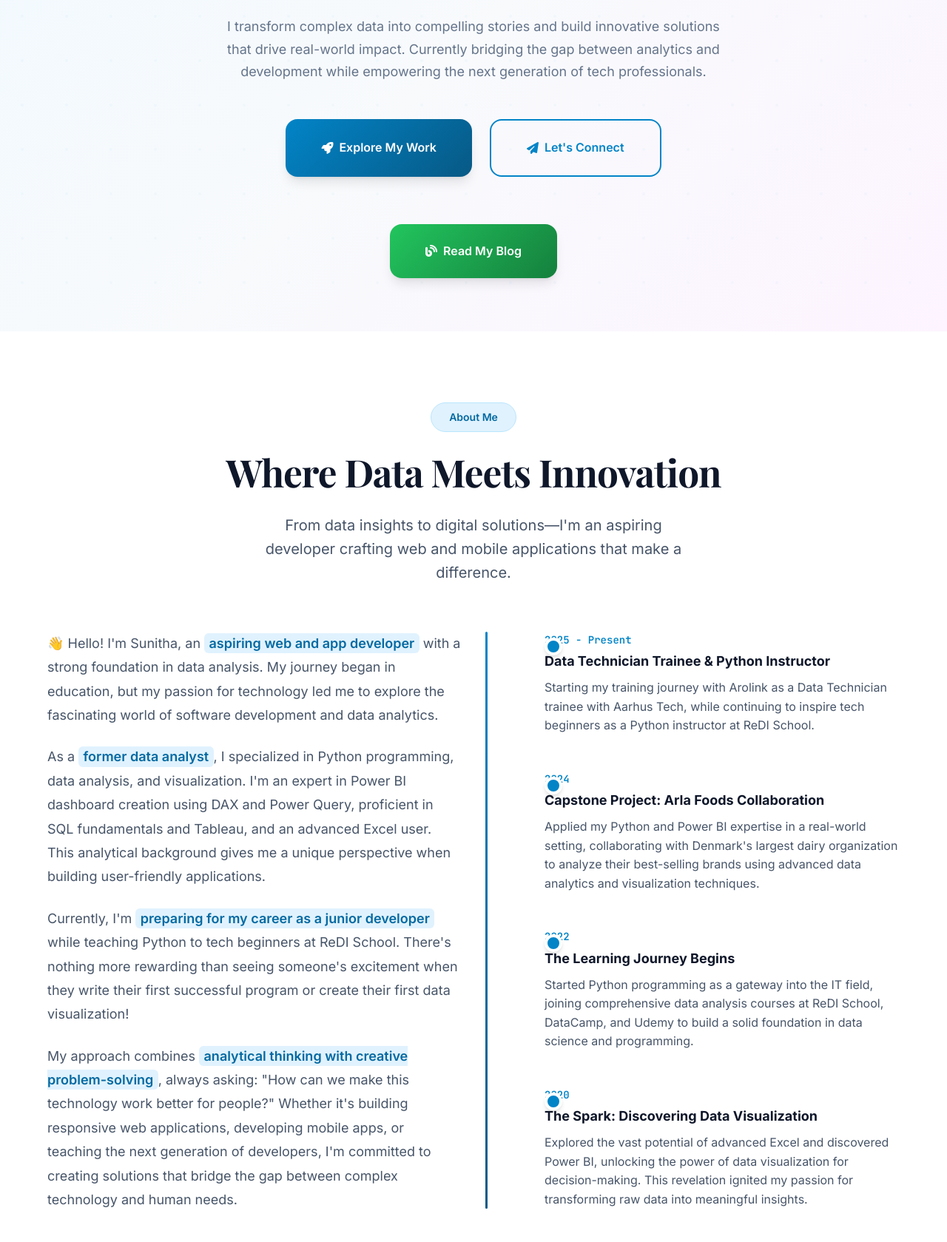
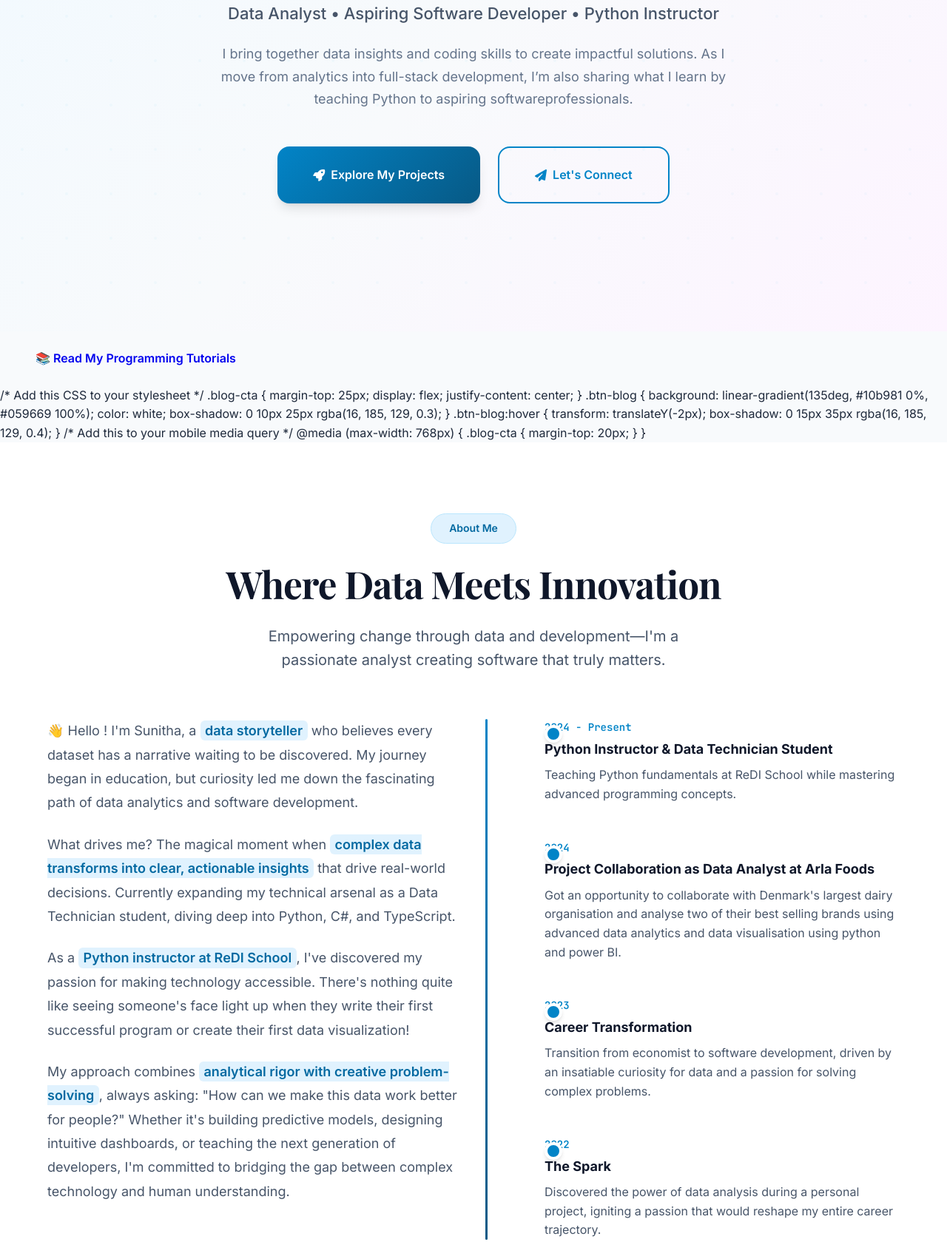
Before and after one commit to SunithaKottayil/Sunitha-Kottayil.github.io, a plain HTML site: page index.html in a window 1280 px wide. Shown: the part 352-2031 px from the top of the page at 74% size. Drawn offline with nearby package versions, Linux system fonts and the light colour scheme.

Commit message:
Update index.html

```diff
--- a/index.html
+++ b/index.html
@@ -1,3 +1,4 @@
+
 <!DOCTYPE html>
 <html lang="en">
 <head>
@@ -453,26 +454,6 @@
             transform: translateY(-2px);
         }
 
-        /* Blog CTA Button */
-        .blog-cta {
-            margin-top: var(--space-xl);
-            display: flex;
-            justify-content: center;
-        }
-
-        .btn-blog {
-            background: linear-gradient(135deg, var(--accent-500) 0%, var(--accent-700) 100%);
-            color: white;
-            box-shadow: var(--shadow-lg);
-            border: none;
-        }
-
-        .btn-blog:hover {
-            background: linear-gradient(135deg, var(--accent-600) 0%, var(--accent-800) 100%);
-            transform: translateY(-2px);
-            box-shadow: var(--shadow-xl);
-        }
-
         /* Sections */
         .section {
             padding: var(--space-4xl) 0;
@@ -567,10 +548,6 @@
 
         .grid-3 {
             grid-template-columns: repeat(auto-fit, minmax(280px, 1fr));
-        }
-
-        .grid-4 {
-            grid-template-columns: repeat(auto-fit, minmax(250px, 1fr));
         }
 
         /* Footer */
@@ -1006,30 +983,58 @@
                         Data Analyst • Aspiring Software Developer • Python Instructor
                     </p>
                     <p class="hero-description">
-                        I transform complex data into compelling stories and build innovative solutions that drive real-world impact.
-                        Currently bridging the gap between analytics and development while empowering the next generation of tech professionals.
+                        I bring together data insights and coding skills to create impactful solutions.
+                        As I move from analytics into full-stack development, I’m also sharing what I learn by teaching Python to aspiring softwareprofessionals.
                     </p>
 
                     <div class="hero-actions">
                         <a href="#projects" class="btn btn-primary">
                             <i class="fas fa-rocket"></i>
-                            Explore My Work
+                            Explore My Projects
                         </a>
                         <a href="#contact" class="btn btn-outline">
                             <i class="fas fa-paper-plane"></i>
                             Let's Connect
                         </a>
                     </div>
-
-                    <div class="blog-cta">
-                        <a href="#" class="btn btn-blog">
-                            <i class="fas fa-blog"></i>
-                            Read My Blog
-                        </a>
-                    </div>
                 </div>
             </div>
         </section>
+
+
+
+
+<!-- Add this HTML after your existing CTA buttons.Just replace the # with your actual blog URL -->
+<div class="blog-cta">
+    <a href="https://yourblog.com" class="btn btn-blog">
+        📚 Read My Programming Tutorials
+    </a>
+</div>
+
+/* Add this CSS to your stylesheet */
+.blog-cta {
+    margin-top: 25px;
+    display: flex;
+    justify-content: center;
+}
+
+.btn-blog {
+    background: linear-gradient(135deg, #10b981 0%, #059669 100%);
+    color: white;
+    box-shadow: 0 10px 25px rgba(16, 185, 129, 0.3);
+}
+
+.btn-blog:hover {
+    transform: translateY(-2px);
+    box-shadow: 0 15px 35px rgba(16, 185, 129, 0.4);
+}
+
+/* Add this to your mobile media query */
+@media (max-width: 768px) {
+    .blog-cta {
+        margin-top: 20px;
+    }
+}
 
         <!-- About Section -->
         <section id="about" class="section section-alt">
@@ -1038,60 +1043,60 @@
                     <div class="section-badge">About Me</div>
                     <h2 class="section-title">Where Data Meets Innovation</h2>
                     <p class="section-subtitle">
-                        From data insights to digital solutions—I'm an aspiring developer crafting web and mobile applications that make a difference.
+                        Empowering change through data and development—I'm a passionate analyst creating software that truly matters.
                     </p>
                 </div>
 
                 <div class="grid grid-2">
                     <div class="slide-in-left visible">
                         <p style="margin-bottom: var(--space-lg); color: var(--gray-600); font-size: 1.125rem; line-height: 1.8;">
-                            👋 Hello! I'm Sunitha, an <span style="background: linear-gradient(120deg, var(--primary-100) 0%, var(--primary-100) 100%); padding: 0.2rem 0.4rem; border-radius: var(--radius-sm); font-weight: 600; color: var(--primary-700);">aspiring web and app developer</span> with a strong foundation in data analysis. My journey began in education, but my passion for technology led me to explore the fascinating world of software development and data analytics.
+                            👋 Hello ! I'm Sunitha, a <span style="background: linear-gradient(120deg, var(--primary-100) 0%, var(--primary-100) 100%); padding: 0.2rem 0.4rem; border-radius: var(--radius-sm); font-weight: 600; color: var(--primary-700);">data storyteller</span> who believes every dataset has a narrative waiting to be discovered. My journey began in education, but curiosity led me down the fascinating path of data analytics and software development.
                         </p>
 
                         <p style="margin-bottom: var(--space-lg); color: var(--gray-600); font-size: 1.125rem; line-height: 1.8;">
-                            As a <span style="background: linear-gradient(120deg, var(--primary-100) 0%, var(--primary-100) 100%); padding: 0.2rem 0.4rem; border-radius: var(--radius-sm); font-weight: 600; color: var(--primary-700);">former data analyst</span>, I specialized in Python programming, data analysis, and visualization. I'm an expert in Power BI dashboard creation using DAX and Power Query, proficient in SQL fundamentals and Tableau, and an advanced Excel user. This analytical background gives me a unique perspective when building user-friendly applications.
+                            What drives me? The magical moment when <span style="background: linear-gradient(120deg, var(--primary-100) 0%, var(--primary-100) 100%); padding: 0.2rem 0.4rem; border-radius: var(--radius-sm); font-weight: 600; color: var(--primary-700);">complex data transforms into clear, actionable insights</span> that drive real-world decisions. Currently expanding my technical arsenal as a Data Technician student, diving deep into Python, C#, and TypeScript.
                         </p>
 
                         <p style="margin-bottom: var(--space-lg); color: var(--gray-600); font-size: 1.125rem; line-height: 1.8;">
-                            Currently, I'm <span style="background: linear-gradient(120deg, var(--primary-100) 0%, var(--primary-100) 100%); padding: 0.2rem 0.4rem; border-radius: var(--radius-sm); font-weight: 600; color: var(--primary-700);">preparing for my career as a junior developer</span> while teaching Python to tech beginners at ReDI School. There's nothing more rewarding than seeing someone's excitement when they write their first successful program or create their first data visualization!
+                            As a <span style="background: linear-gradient(120deg, var(--primary-100) 0%, var(--primary-100) 100%); padding: 0.2rem 0.4rem; border-radius: var(--radius-sm); font-weight: 600; color: var(--primary-700);">Python instructor at ReDI School</span>, I've discovered my passion for making technology accessible. There's nothing quite like seeing someone's face light up when they write their first successful program or create their first data visualization!
                         </p>
 
                         <p style="color: var(--gray-600); font-size: 1.125rem; line-height: 1.8;">
-                            My approach combines <span style="background: linear-gradient(120deg, var(--primary-100) 0%, var(--primary-100) 100%); padding: 0.2rem 0.4rem; border-radius: var(--radius-sm); font-weight: 600; color: var(--primary-700);">analytical thinking with creative problem-solving</span>, always asking: "How can we make this technology work better for people?" Whether it's building responsive web applications, developing mobile apps, or teaching the next generation of developers, I'm committed to creating solutions that bridge the gap between complex technology and human needs.
+                            My approach combines <span style="background: linear-gradient(120deg, var(--primary-100) 0%, var(--primary-100) 100%); padding: 0.2rem 0.4rem; border-radius: var(--radius-sm); font-weight: 600; color: var(--primary-700);">analytical rigor with creative problem-solving</span>, always asking: "How can we make this data work better for people?" Whether it's building predictive models, designing intuitive dashboards, or teaching the next generation of developers, I'm committed to bridging the gap between complex technology and human understanding.
                         </p>
                     </div>
 
                     <div class="slide-in-right visible">
                         <div class="about-timeline">
                             <div class="timeline-item">
-                                <div class="timeline-date">2025 - Present</div>
-                                <div class="timeline-title">Data Technician Trainee & Python Instructor</div>
+                                <div class="timeline-date">2024 - Present</div>
+                                <div class="timeline-title">Python Instructor & Data Technician Student</div>
                                 <div class="timeline-description">
-                                    Starting my training journey with Arolink as a Data Technician trainee with Aarhus Tech, while continuing to inspire tech beginners as a Python instructor at ReDI School.
+                                    Teaching Python fundamentals at ReDI School while mastering advanced programming concepts.
                                 </div>
                             </div>
 
                             <div class="timeline-item">
                                 <div class="timeline-date">2024</div>
-                                <div class="timeline-title">Capstone Project: Arla Foods Collaboration</div>
+                                <div class="timeline-title">Project Collaboration as Data Analyst at Arla Foods</div>
                                 <div class="timeline-description">
-                                    Applied my Python and Power BI expertise in a real-world setting, collaborating with Denmark's largest dairy organization to analyze their best-selling brands using advanced data analytics and visualization techniques.
+                                    Got an opportunity to collaborate with Denmark's largest dairy organisation and analyse two of their best selling brands using advanced data analytics and data visualisation using python and power BI.
+                                </div>
+                            </div>
+
+                            <div class="timeline-item">
+                                <div class="timeline-date">2023</div>
+                                <div class="timeline-title">Career Transformation</div>
+                                <div class="timeline-description">
+                                    Transition from economist to software development, driven by an insatiable curiosity for data and a passion for solving complex problems.
                                 </div>
                             </div>
 
                             <div class="timeline-item">
                                 <div class="timeline-date">2022</div>
-                                <div class="timeline-title">The Learning Journey Begins</div>
+                                <div class="timeline-title">The Spark</div>
                                 <div class="timeline-description">
-                                    Started Python programming as a gateway into the IT field, joining comprehensive data analysis courses at ReDI School, DataCamp, and Udemy to build a solid foundation in data science and programming.
-                                </div>
-                            </div>
-
-                            <div class="timeline-item">
-                                <div class="timeline-date">2020</div>
-                                <div class="timeline-title">The Spark: Discovering Data Visualization</div>
-                                <div class="timeline-description">
-                                    Explored the vast potential of advanced Excel and discovered Power BI, unlocking the power of data visualization for decision-making. This revelation ignited my passion for transforming raw data into meaningful insights.
+                                    Discovered the power of data analysis during a personal project, igniting a passion that would reshape my entire career trajectory.
                                 </div>
                             </div>
                         </div>
@@ -1111,7 +1116,7 @@
                     </p>
                 </div>
 
-                <div class="grid grid-4">
+                <div class="grid grid-2">
                     <div class="card fade-in visible skills-category">
                         <h3>
                             <i class="fas fa-chart-line"></i>
@@ -1154,8 +1159,11 @@
                             <span class="skill-tag">Visual Studio Code</span>
                             <span class="skill-tag">Jupyter Notebooks</span>
                             <span class="skill-tag">Azure Cloud Services</span>
+                            <span class="skill-tag">Docker & Containerization</span>
+                            <span class="skill-tag">Power Platform</span>
                             <span class="skill-tag">Microsoft Office Suite</span>
                             <span class="skill-tag">Figma & Design Tools</span>
+                            <span class="skill-tag">Agile & Scrum</span>
                         </div>
                     </div>
 
@@ -1342,9 +1350,6 @@
                                 <a href="https://www.linkedin.com/in/sunitha-kottayil" class="btn btn-outline" target="_blank" rel="noopener noreferrer">
                                     <i class="fab fa-linkedin"></i> LinkedIn
                                 </a>
-                                <a href="https://sunithakottayil.github.io/Sunitha-Kottayil.github.io/blog.html" class="btn btn-outline" target="_blank" rel="noopener noreferrer">
-                                    <i class="fas fa-blog"></i> Blog
-                                </a>
                             </div>
                         </div>
                     </div>
@@ -1401,9 +1406,6 @@
                     <a href="https://www.linkedin.com/in/sunitha-kottayil" target="_blank" rel="noopener noreferrer" aria-label="LinkedIn">
                         <i class="fab fa-linkedin"></i>
                     </a>
-                    <a href="https://sunithakottayil.github.io/Sunitha-Kottayil.github.io/blog.html" target="_blank" rel="noopener noreferrer" aria-label="Blog">
-                        <i class="fas fa-blog"></i>
-                    </a>
                     <a href="mailto:vgsuniashok.email@example.com" aria-label="Email">
                         <i class="fas fa-envelope"></i>
                     </a>
```
